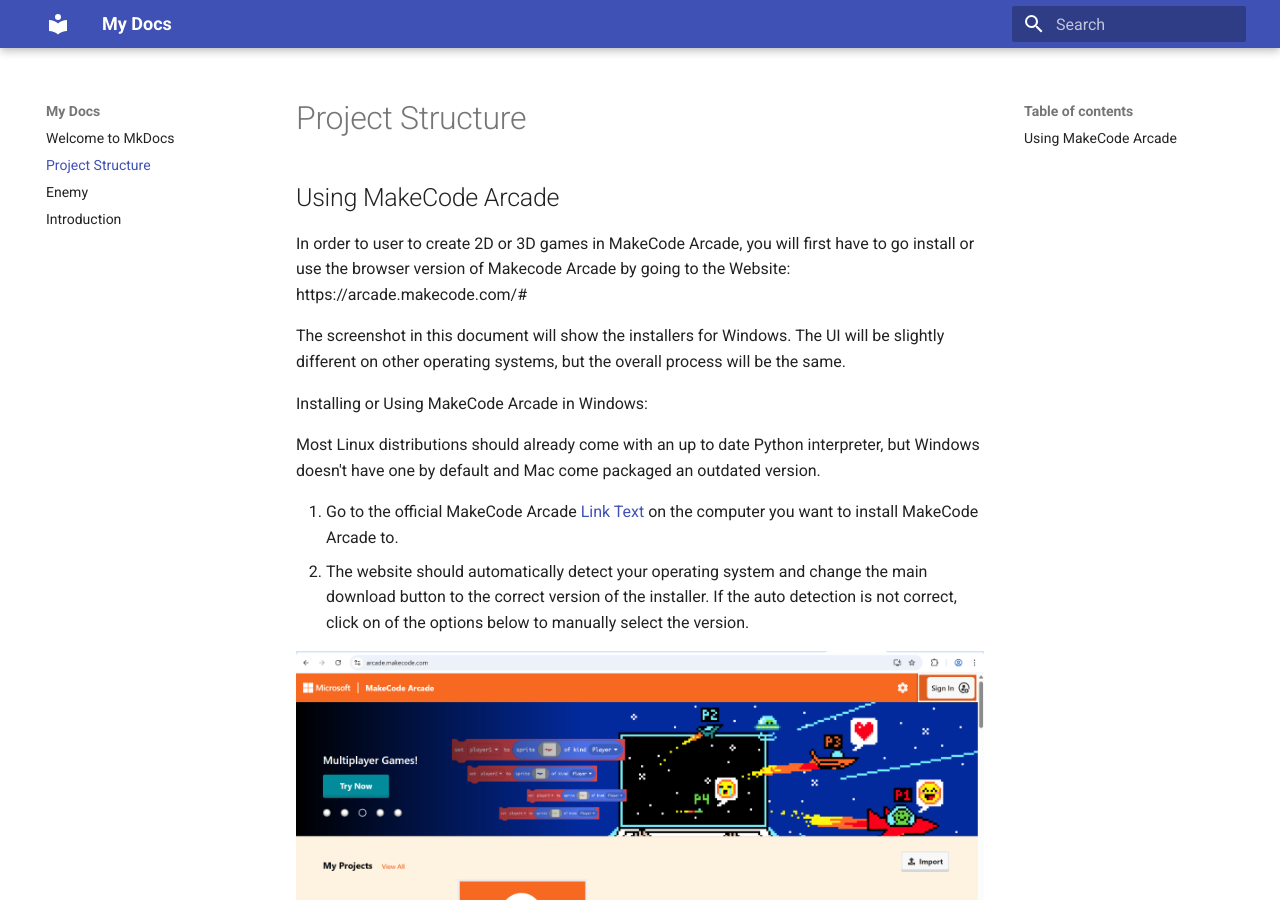
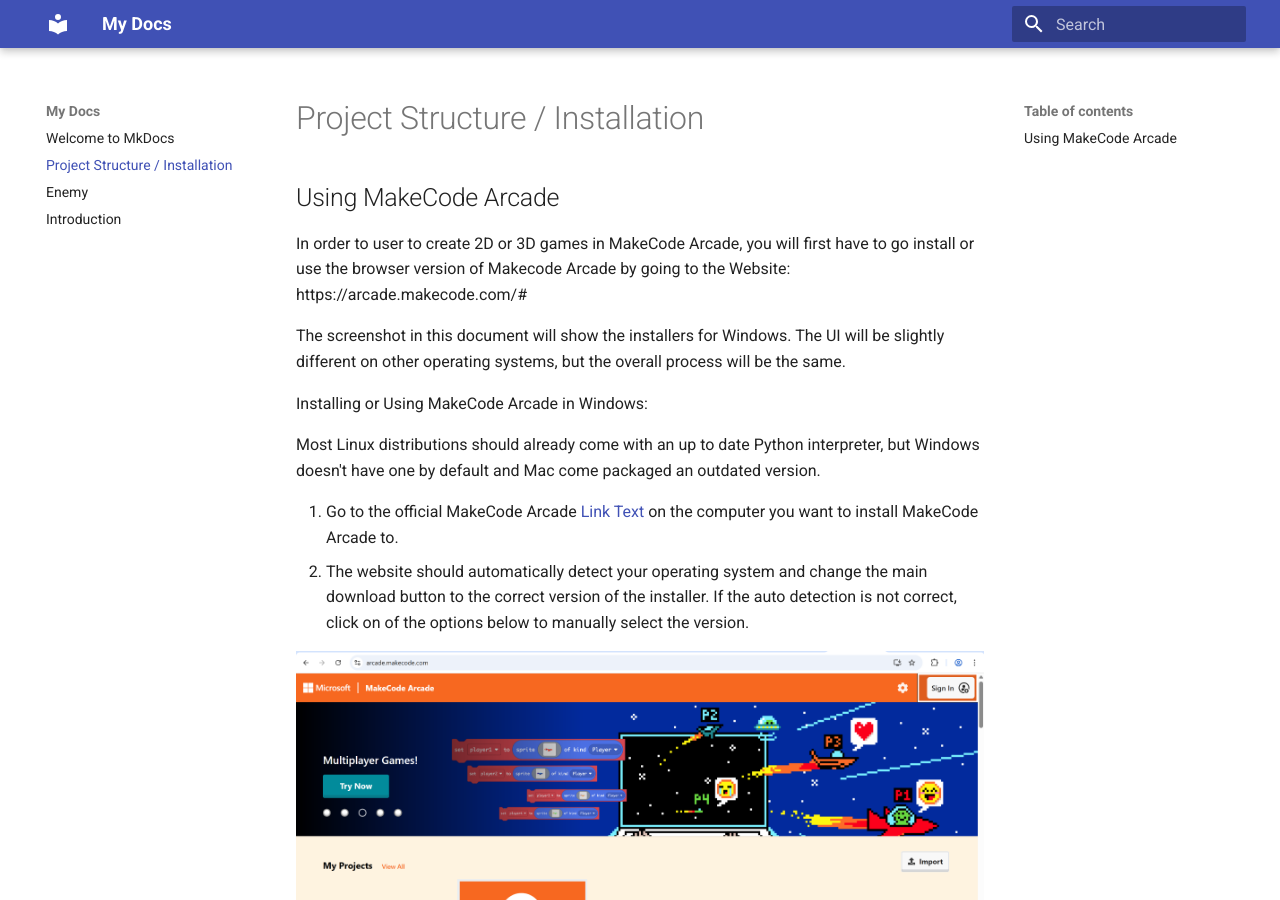
Before and after one commit to Tinabcit/comm2216-user-documentation, an MkDocs documentation site: the page built from docs/body.md, in a window 1280 px wide and 900 px high. Built offline with MkDocs 1.6.1 and Material for MkDocs 9.7.7, drawn with Linux system fonts in a browser that asks for light colours.

```diff
--- a/docs/body.md
+++ b/docs/body.md
@@ -1,4 +1,4 @@
-# Project Structure
+# Project Structure / Installation
 
 ## Using MakeCode Arcade
 
```
